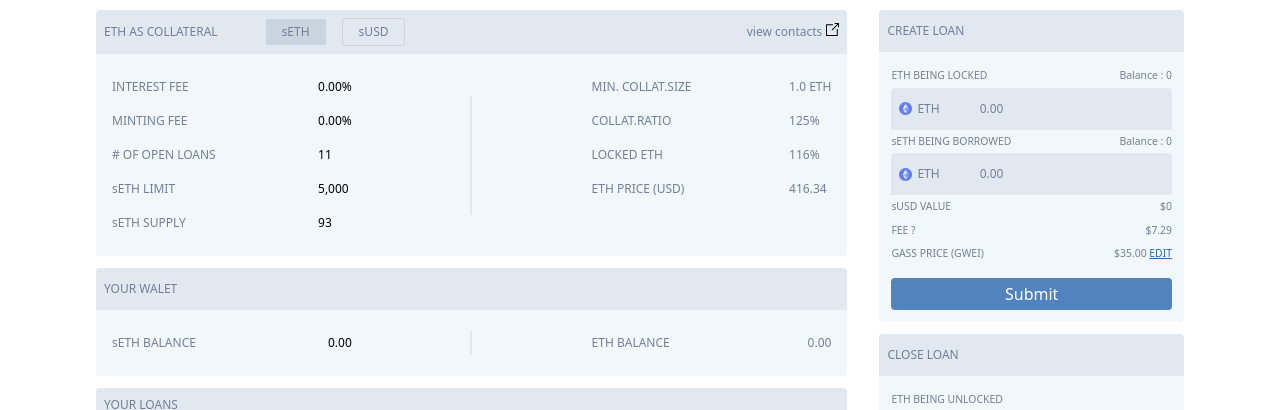
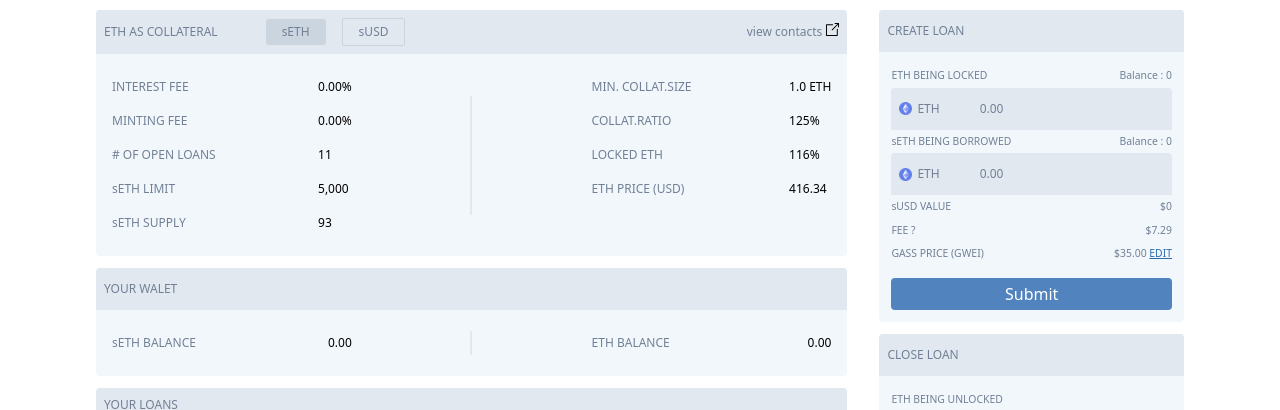
Before and after one commit to Beyond-Trade/Beyond_Alpha_Trade, a React (Create React App) app: page /loan in a window 1280 px wide. Shown: the part 310-720 px from the top of the page. Built offline with nearby package versions, Linux system fonts and the light colour scheme; what web3 would draw is missing.

Commit message:
change in yourLoans and yourWalet.

```diff
--- a/src/components/molecules/loan/EthAsCollateral.tsx
+++ b/src/components/molecules/loan/EthAsCollateral.tsx
@@ -50,10 +50,10 @@ function EthAsCollateral() {
               <h3 className="text-xs text-gray-600 py-2">ETH PRICE (USD)</h3>
             </div>
             <div>
-              <h3 className="text-xs text-gray-600 py-2">1.0 ETH</h3>
-              <h3 className="text-xs text-gray-600 py-2">125%</h3>
-              <h3 className="text-xs text-gray-600 py-2">116%</h3>
-              <h3 className="text-xs text-gray-600 py-2">416.34</h3>
+              <h3 className="text-xs py-2">1.0 ETH</h3>
+              <h3 className="text-xs py-2">125%</h3>
+              <h3 className="text-xs py-2">116%</h3>
+              <h3 className="text-xs py-2">416.34</h3>
             </div>
           </div>
         </div>
--- a/src/components/molecules/loan/YourWalet.tsx
+++ b/src/components/molecules/loan/YourWalet.tsx
@@ -24,7 +24,7 @@ function YourWalet() {
               <h3 className="text-xs text-gray-600 py-2">ETH BALANCE</h3>
             </div>
             <div>
-              <h3 className="text-xs text-gray-600 py-2">0.00</h3>
+              <h3 className="text-xs py-2">0.00</h3>
             </div>
           </div>
         </div>
```
